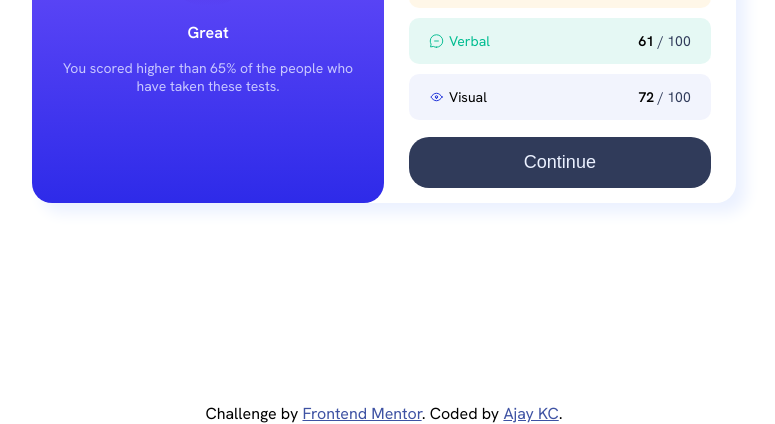
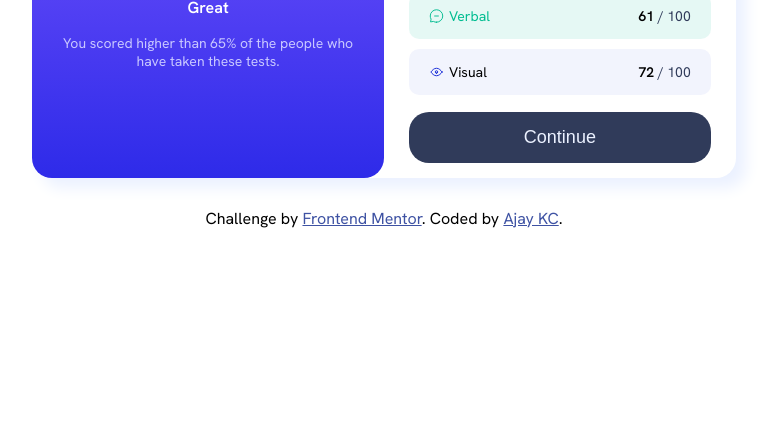
Before and after one commit to ajay117/results-summary-component, a plain HTML site: page index.html in a window 1280 px wide. Shown: the part 376-800 px from the top of the page, without its empty margins (256-1031 px from the left). Drawn offline with Linux system fonts and the light colour scheme.

Commit message:
Adjust attribute properly wihout disturbing design

```diff
--- a/index.css
+++ b/index.css
@@ -180,6 +180,7 @@ button:active {
 @media (min-width: 800px) {
   body {
     display: flex;
+    flex-direction: column;
     justify-content: center;
     align-items: center;
   }
--- a/index.html
+++ b/index.html
@@ -20,9 +20,7 @@
       .attribution {
         font-size: 11px;
         text-align: center;
-        position: absolute;
-        bottom: 0;
-        width: 100%;
+        margin-top: 30px;
         font-size: 1.6rem;
       }
       .attribution a {
@@ -174,6 +172,12 @@
         <button>Continue</button>
       </div>
     </main>
+    <div class="attribution">
+      Challenge by
+      <a href="https://www.frontendmentor.io?ref=challenge" target="_blank"
+        >Frontend Mentor</a
+      >. Coded by <a href="https://github.com/ajay117">Ajay KC</a>.
+    </div>
 
     <script>
       let button = document.querySelector("button");
@@ -185,11 +189,6 @@
       });
     </script>
 
-    <div class="attribution">
-      Challenge by
-      <a href="https://www.frontendmentor.io?ref=challenge" target="_blank"
-        >Frontend Mentor</a
-      >. Coded by <a href="https://github.com/ajay117">Ajay KC</a>.
-    </div>
+
   </body>
 </html>
```
